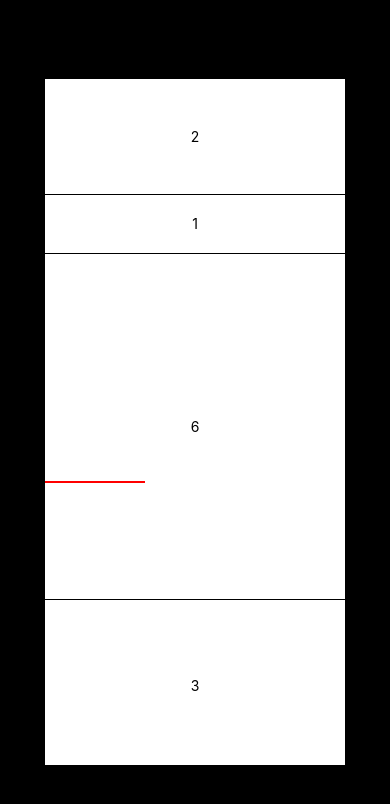
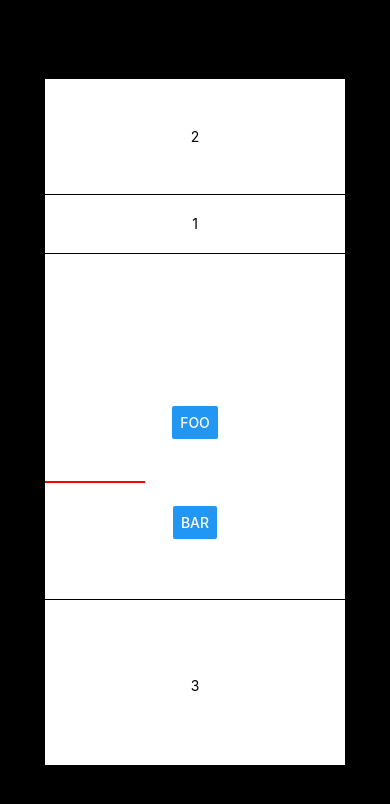
Before and after one commit to Wharfiggle/UltimateToDoApp, a React Native app: screen / in a window 390 px wide. Shown: the top 804 px of the page. Built offline with nearby package versions, Linux system fonts and the light colour scheme.

Commit message:
Modal Node start

```diff
--- a/App.js
+++ b/App.js
@@ -1,5 +1,7 @@
 import { StatusBar } from "expo-status-bar";
-import { StyleSheet, Text, FlatList, View } from "react-native";
+import { StyleSheet, Text, FlatList, View, Button } from "react-native";
+import CoolFreakingButton from "./CoolFreakingButton.js";
+import ModalNode from "./ModalNode.js";
 import React from "react";
 
 export default class App extends React.Component
@@ -11,12 +13,24 @@ export default class App extends React.Component
 		this.state = {
 			tasks: [],
 			listHeight: 0,
-			timeMarkerPos: 0
+			timeMarkerPos: 0,
+			modal: null
 		}
 
 		this.timePeriod = {start: Date.now(), end: Date.now() + 1 * 12 * 1000}
 
 		this.timeMarkerInterval = setInterval(this.timeMarkerUpdate, 1000);
+
+		setTimeout(resolve => {
+			var modal = this.testModal;
+			this.setState({ modal: modal });
+		}, 1000);
+
+		setTimeout(reaolve => {
+			var modal = this.state.modal;
+			modal.next = this.testModal2;
+			this.setState({modal: modal})
+		}, 2000)
 	}
 
 	componentWillUnmount()
@@ -54,6 +68,21 @@ export default class App extends React.Component
 		)
 	}
 
+
+	testModal = {
+		content: (args) => { return ( <Button title="foo" onPress={args.onComplete}></Button> ) },
+		onComplete: (args) => { this.setState({ modal: null }) },
+		next: this.testModal2
+	}
+	testModal2 = {
+		content: (args) => { return ( <View style={{top:100}}><Button title="bar" onPress={args.onComplete}></Button></View> ) },
+		onComplete: (args) => {
+			var modal = this.state.modal;
+			modal.next = null;
+			this.setState({ modal: modal })
+		}
+	}
+
 	render()
 	{
 		return (
@@ -70,6 +99,11 @@ export default class App extends React.Component
 						<View style={{position:"absolute", width: 100, top: this.state.timeMarkerPos - 1, height:2, backgroundColor:"red"}}></View>
 					</View>
 				</View>
+				{(this.state.modal != null) && <ModalNode
+					content = {this.state.modal.content}
+					onComplete = {this.state.modal.onComplete}
+					next = {this.state.modal.next}
+				></ModalNode>}
 			</View>
 		);
 	}
--- /dev/null
+++ b/CoolFreakingButton.js
@@ -0,0 +1,46 @@
+import { Pressable, StyleSheet, View, Text } from "react-native";
+import { MaterialCommunityIcons as Icon, FontAwesome as IconAwesome } from "@expo/vector-icons";
+
+//custom button with automatic disable styling
+export default function CoolFreakingButton({
+    title = "",
+    icon = "",
+    iconAwesome = "",
+    onPress,
+    style,
+    pressedColor="rgba(0,0,0,0.4)",
+    contentStyle,
+    iconStyle,
+    disabled,
+    disabledStyle,
+    disabledContentStyle,
+    disabledIconStyle
+})
+{
+    style = { backgroundColor:"#1DB954", justifyContent:"center", alignItems:"center", padding:5, borderRadius:3, ...style };
+    contentStyle = { includeFontPadding: false, color:"white", fontFamily:"InterMedium", fontWeight:"500", fontSize:16, ...contentStyle };
+    disabledStyle = { ...style, backgroundColor:"#3B3B3B", ...disabledStyle };
+    disabledIconStyle = { ...contentStyle, ...iconStyle, color:"#999999", ...disabledContentStyle, ...disabledIconStyle }
+    disabledContentStyle = { ...contentStyle, color:"#999999", ...disabledContentStyle };
+    var finalContentStyle = [ contentStyle, disabled && disabledContentStyle ];
+    var finalIconStyle = [ contentStyle, iconStyle, disabled && disabledIconStyle ];
+
+    return (
+        <Pressable
+            onPress={onPress}
+            disabled={disabled}
+        >
+        { ({ pressed }) => (
+            <View style={[ {overflow:"hidden", flexDirection:"row"}, style, disabled && disabledStyle ]}>
+                { icon != "" && <Icon name={icon} style={finalIconStyle}/> }
+                { iconAwesome != "" && <IconAwesome name={iconAwesome} style={finalIconStyle}/> }
+                { title != "" && <Text style={finalContentStyle}>{title}</Text> }
+                { pressed && <View style={{
+                    ...StyleSheet.absoluteFillObject,
+                    backgroundColor: pressedColor
+                }}/> }
+            </View>
+        ) }
+        </Pressable>
+    );
+}
--- /dev/null
+++ b/ModalNode.js
@@ -0,0 +1,17 @@
+import { View, Text } from "react-native";
+
+export default function ModalNode({
+    style = {position:"absolute", alignItems:"center", justifyContent:"center"},
+    content = () => {},
+    onComplete = () => {},
+    onCancel = () => {},
+    next = null
+})
+{
+    return (
+        <View style={style}>
+            { content({onComplete: onComplete}) }
+            { (next != null) && <ModalNode content={next.content} onComplete={next.onComplete}></ModalNode> }
+        </View>
+    );
+}
```
